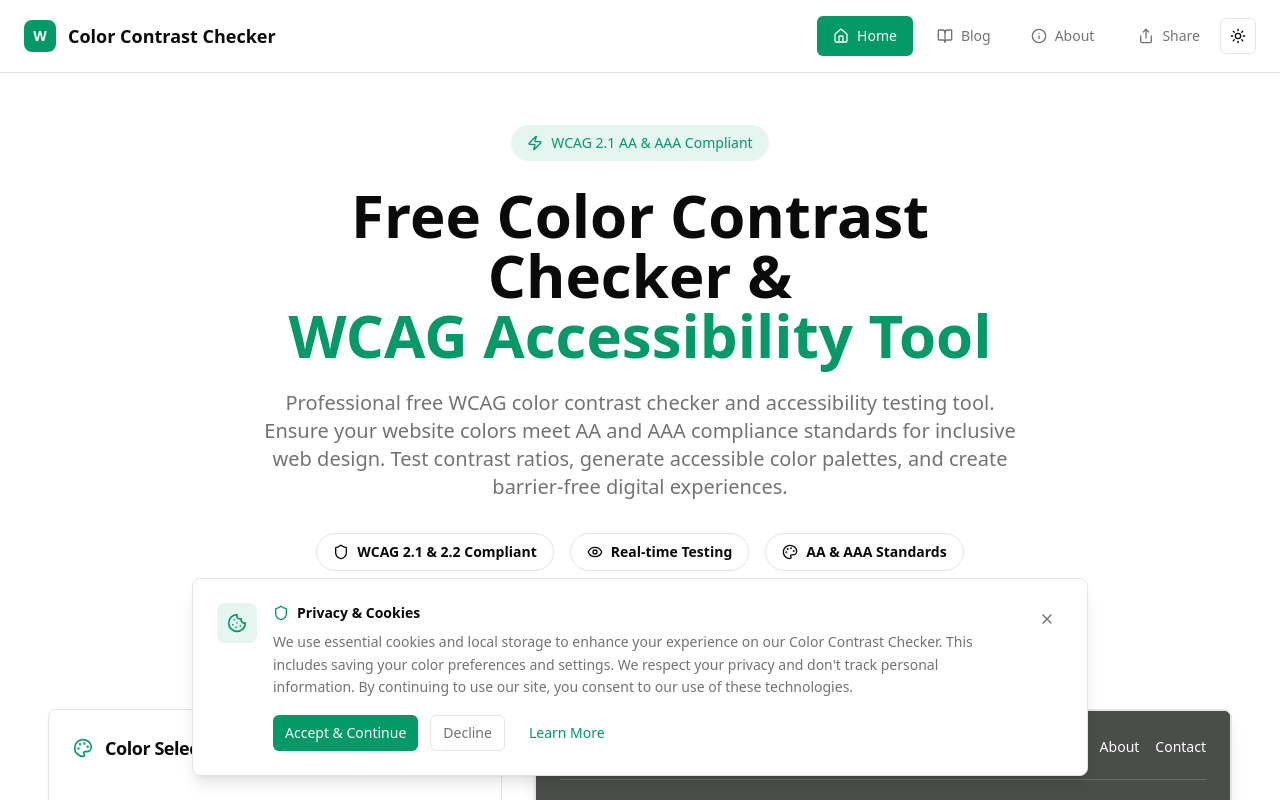
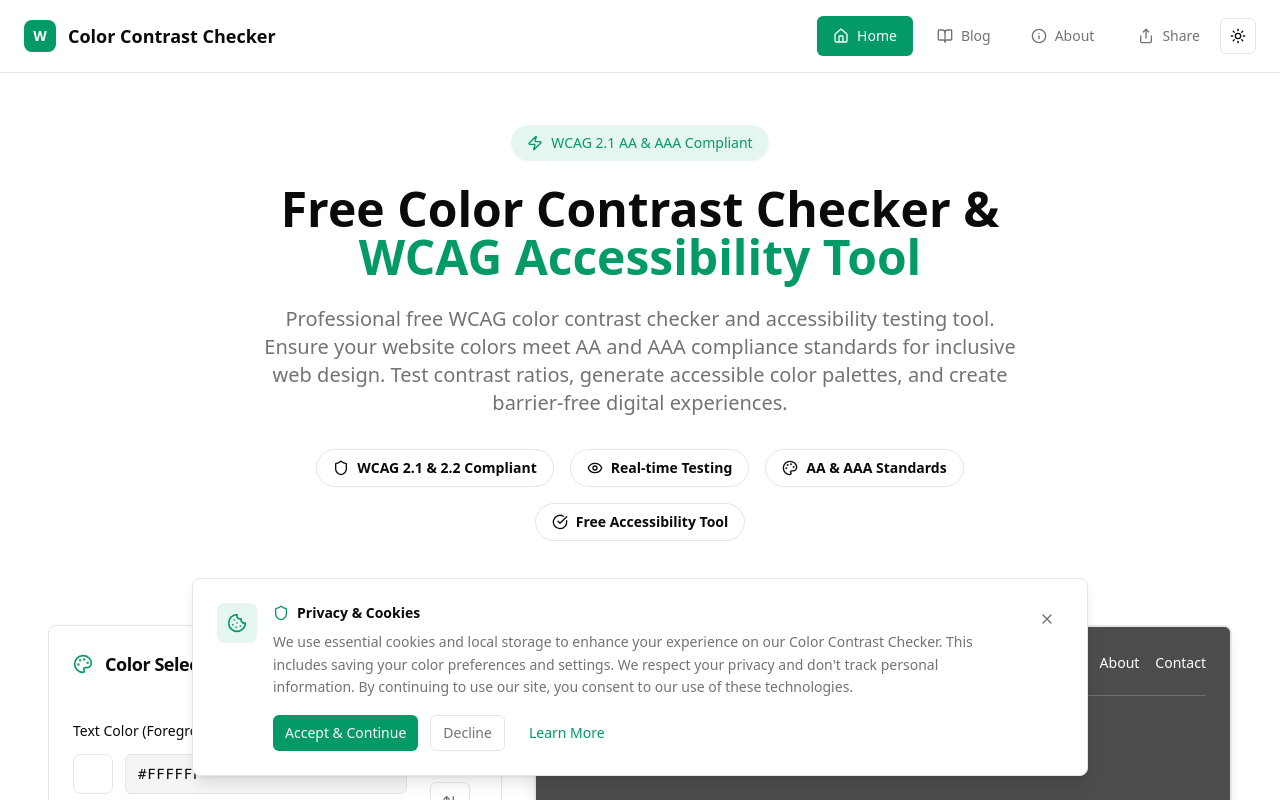
Before and after one commit to Danishmk1286/color-contrast-checker-for-accessibility, a React (Vite) app: page / in a window 1280 px wide. Shown: the top 800 px of the page. Built offline with nearby package versions, Linux system fonts and the light colour scheme.

Commit message:
Adjust heading size

```diff
--- a/src/pages/Index.tsx
+++ b/src/pages/Index.tsx
@@ -82,7 +82,7 @@ const Index = () => {
             WCAG 2.1 AA & AAA Compliant
           </div>
 
-          <h1 className="text-4xl sm:text-3xl md:text-5xl lg:text-6xl font-bold text-foreground mb-6 sm:mb-6 leading-tight px-2 sm:px-0">
+          <h1 className="text-3xl sm:text-2xl md:text-4xl lg:text-5xl font-bold text-foreground mb-6 sm:mb-6 leading-tight px-2 sm:px-0">
             Free Color Contrast Checker &<br />
             <span className="text-primary">WCAG Accessibility Tool</span>
           </h1>
```
